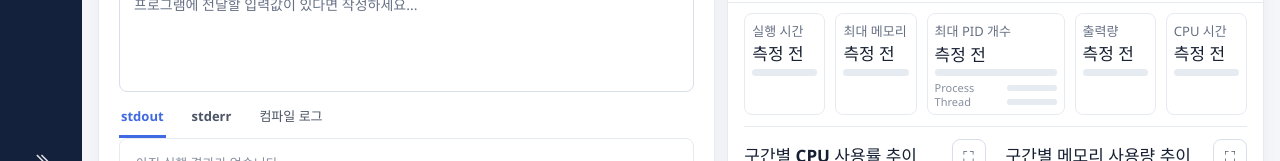
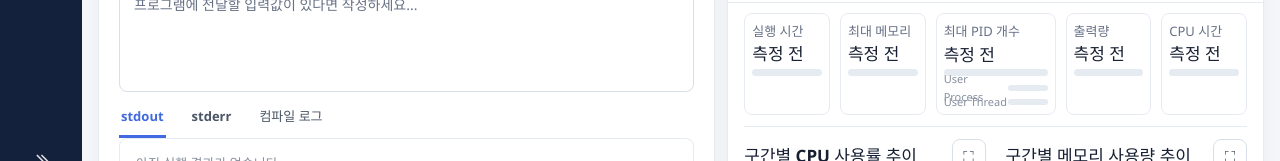
Before and after one commit to becky5432/CodeGuard_WHS4, a React app in the folder frontend/: page / in a window 1280 px wide. Shown: the part 600-761 px from the top of the page. Built offline with nearby package versions, Linux system fonts and the light colour scheme; no server answers; the HTML template or start-up script is replaced by a standard one.

Commit message:
style(frontend): 프로세스 및 스레드 표시 간격 조정

```diff
--- a/frontend/src/App.css
+++ b/frontend/src/App.css
@@ -1260,7 +1260,7 @@ body,
 
 .resource-card-grid {
   display: grid;
-  grid-template-columns: 1fr 1fr 1.7fr 1fr 1fr;
+  grid-template-columns: 1fr 1fr 1.4fr 1fr 1fr;
   gap: 10px;
   margin-top: 10px;
   align-items: stretch;
@@ -1472,7 +1472,7 @@ body,
   display: flex;
   grid-template-columns: 64px minmax(0, 1fr) 40px;
   align-items: center;
-  gap: 8px;
+  gap: 0px;
   height: 18px;
   margin: 0;
   line-height: 1;
--- a/frontend/src/components/execution/ResourceUsagePanel.jsx
+++ b/frontend/src/components/execution/ResourceUsagePanel.jsx
@@ -199,7 +199,7 @@ function ResourceUsagePanel({ executionResult, policy }) {
           </div>
 
           <div className="resource-pids-detail">
-            <span>Process</span>
+            <span>User Process</span>
 
             <div className="resource-progress resource-process-detail">
               <span
@@ -213,7 +213,7 @@ function ResourceUsagePanel({ executionResult, policy }) {
           </div>
 
           <div className="resource-pids-detail">
-            <span>Thread</span>
+            <span>User Thread</span>
 
             <div className="resource-progress resource-thread-detail">
               <span
```
